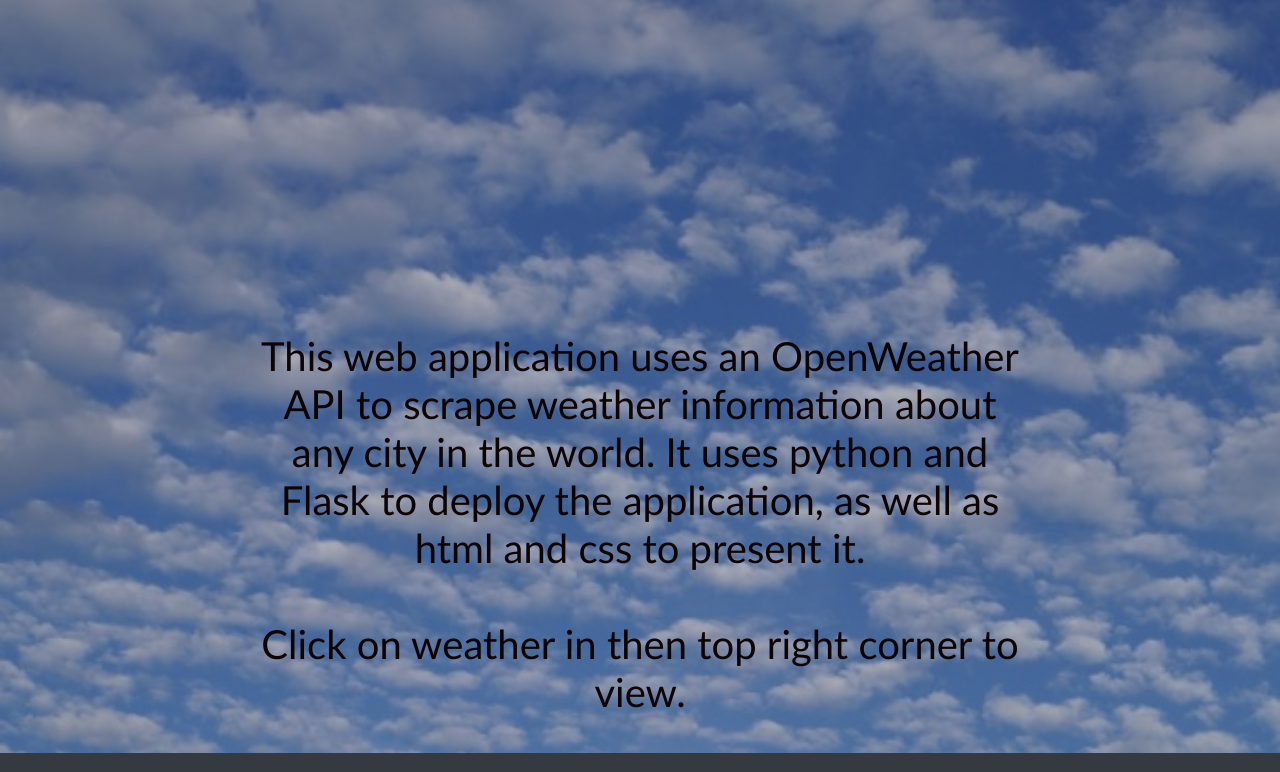
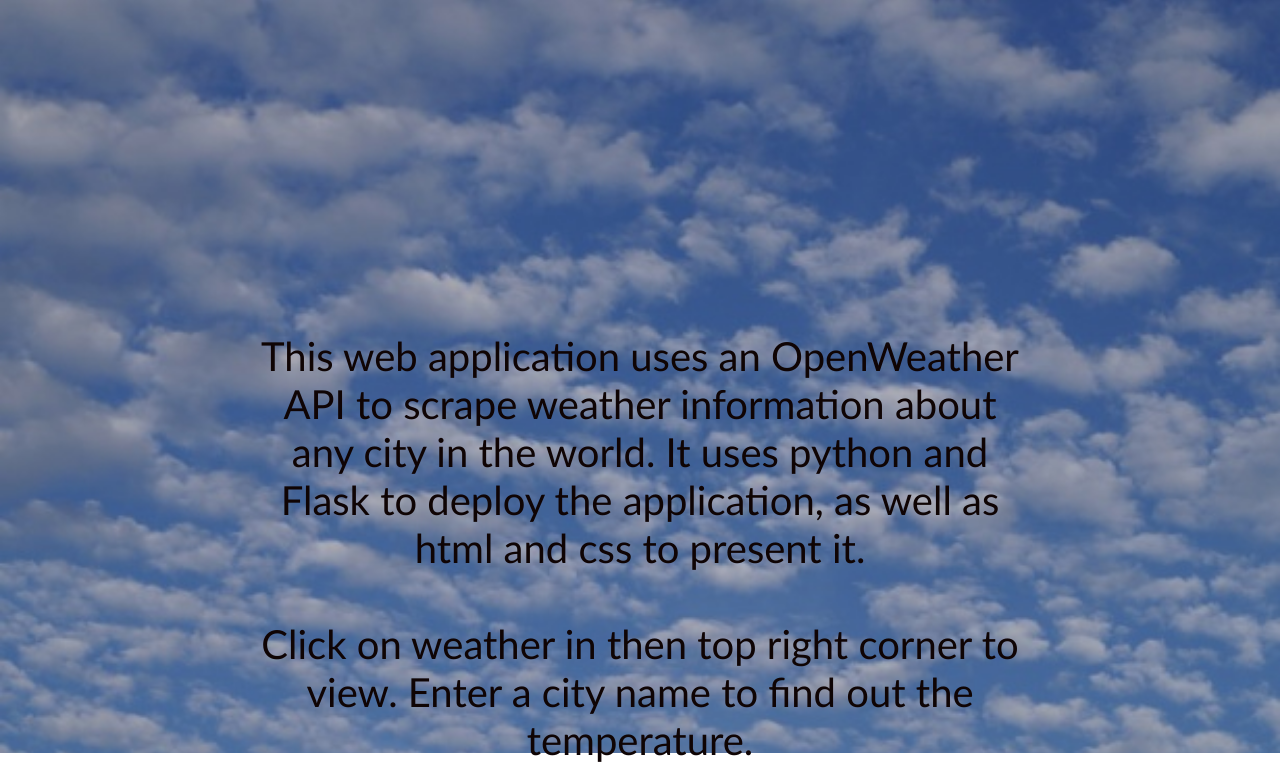
Before and after one commit to NicholasL1/Scraper, a Flask app: page / in a window 1280 px wide. Shown: the part 57-829 px from the top of the page. Run offline with Flask 2, Linux system fonts and the light colour scheme.

Commit message:
finalized home message

```diff
--- a/templates/index.html
+++ b/templates/index.html
@@ -15,7 +15,7 @@
              <h1 class="text">
                 This web application uses an OpenWeather API to scrape weather information about any city in the world.
                 It uses python and Flask to deploy the application, as well as html and css to present it. <br/> <br/>
-                Click on weather in then top right corner to view.
+                Click on weather in then top right corner to view. Enter a city name to find out the temperature.
             </h1>
         </div>
     </body>
```
